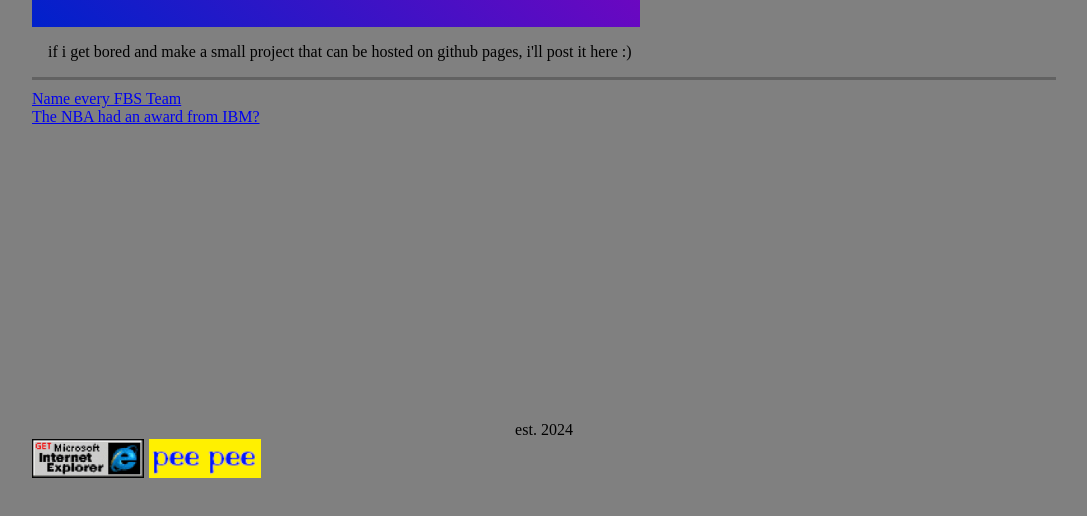
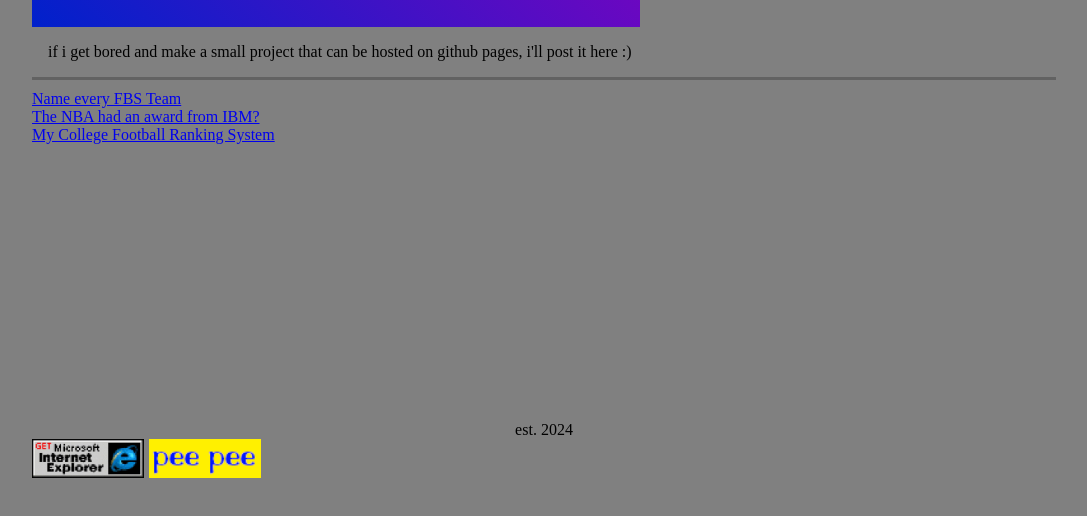
Before and after one commit to shouldntyoubeworking/home, a plain HTML site: page index.html in a window 1280 px wide. Shown: the part 192-708 px from the top of the page, without its empty margins (96-1183 px from the left). Drawn offline with Linux system fonts and the light colour scheme; a web font is replaced by a local one.

Commit message:
Adding Paydirt

```diff
--- a/index.html
+++ b/index.html
@@ -18,6 +18,7 @@
     <div class="infographics">
       <a href="http://fbsteams.shouldntyoubeworking.com/">Name every FBS Team</a> <br />
       <a href="http://nbaibmaward.shouldntyoubeworking.com/">The NBA had an award from IBM?</a> <br />
+      <a href="https://paydirt.shouldntyoubeworking.com/">My College Football Ranking System</a>
     </div>
     <div class="footer">
       <div class="est">est. 2024</div>
```
